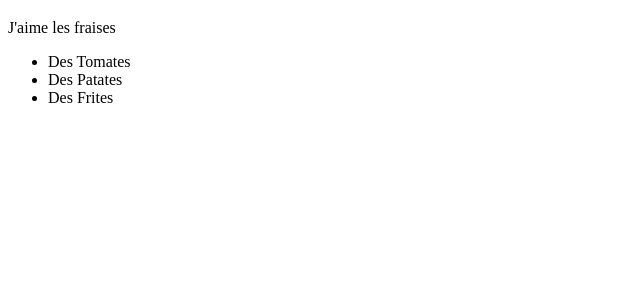
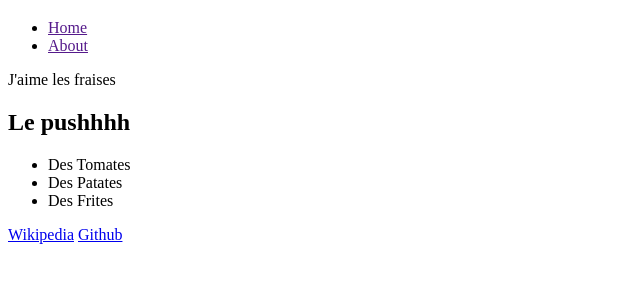
Before and after one commit to Agentheo85/first-html-page, a plain HTML site: page index.html in a window 1280 px wide. Shown: the part 61-344 px from the top of the page, without its empty margins (0-640 px from the left). Drawn offline with Linux system fonts and the light colour scheme.

Commit message:
Ajout de section: header,main,footer

```diff
--- a/index.html
+++ b/index.html
@@ -6,14 +6,35 @@
     <title>Document</title>
 </head>
 <body>
+     <header>
     <h1>Abouttt</h1>
-    <p>J'aime les fraises</p>
-    <ul>
-        <li>Des Tomates</li>
+         <nav>
+            <ul>
+                <li><a href="">Home</a></li>
+                <li><a href="">About</a></li>
+
+            </ul>
+         </nav>
+    </header>
+     <main>
+        <section>
+                <p>J'aime les fraises</p>
+                <h1>Le pushhhh</h1>
+        </section>
+        <section>
+            <ul>
+         <li>Des Tomates</li>
                 <li>Des Patates</li>
 
                         <li>Des Frites</li>
 
     </ul>
+        </section>
+    </main>
+     <footer>
+        <a href="https://fr.wikipedia.org/wiki/Wikip%C3%A9dia:Accueil_principal">Wikipedia</a>
+        <a href="https://github.com/Agentheo85">Github</a>
+    </footer>
+
 </body>
 </html>
```
